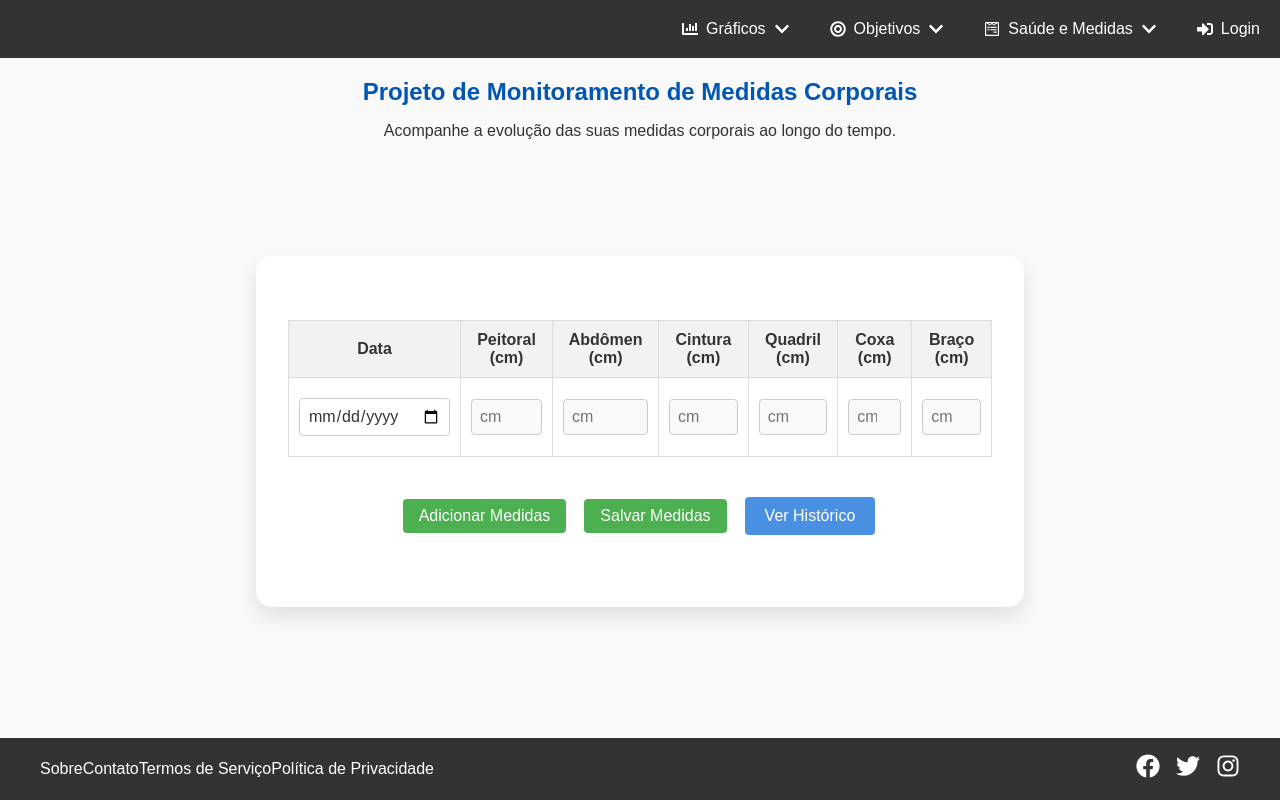
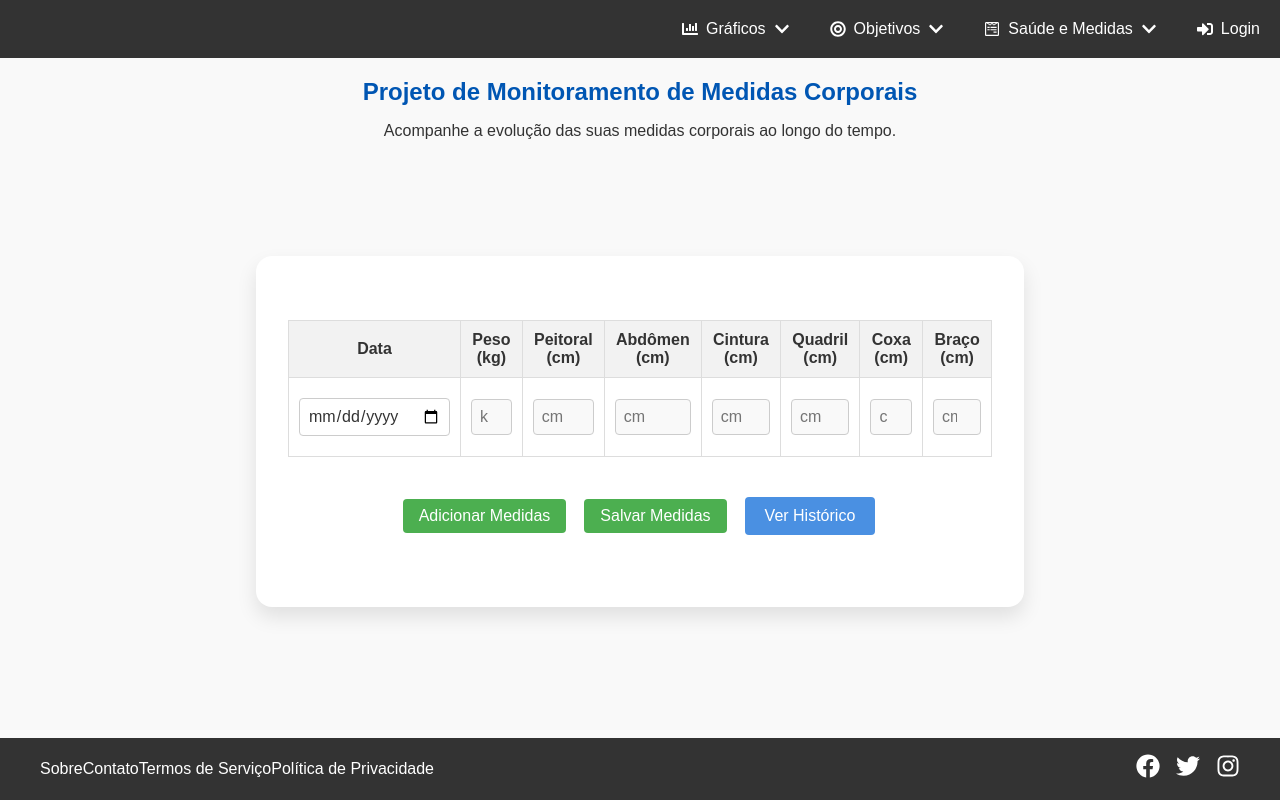
Before and after one commit to mjpfelicia/Monitoramento-de-Medidas-Corporais, a React (Create React App) app: page /Monitoramento-de-Medidas-Corporais/formulario in a window 1280 px wide. Built offline with nearby package versions, Linux system fonts and the light colour scheme.

Commit message:
melhorando a perfoma do componente de salvamento de dados que estava com um erro

```diff
--- a/src/components/FormularioMedidas/FormularioMedidas.js
+++ b/src/components/FormularioMedidas/FormularioMedidas.js
@@ -1,11 +1,12 @@
-import React, { useState, useEffect } from 'react';
-import { useNavigate } from 'react-router-dom';
-import { ToastContainer, toast } from 'react-toastify';
-import 'react-toastify/dist/ReactToastify.css';
+import React, { useState, useEffect } from 'react';  // Adicionando useState e useEffect
+import { useNavigate } from 'react-router-dom'; // Adicionando useNavigate
+import { ToastContainer, toast } from 'react-toastify'; // Adicionando ToastContainer e toast
+import 'react-toastify/dist/ReactToastify.css';  // Importando o CSS do react-toastify
 import './FormularioMedidas.css';
-import Grafico from '../Grafico/Grafico';
-import TabelaMedidas from '../Tabela/Tabela';
-import { obterDados, salvarDados } from '../../services/localStoreService';
+import Grafico from '../Grafico/Grafico';  // Importando o componente Grafico
+import TabelaMedidas from '../Tabela/Tabela';  // Importando o componente TabelaMedidas
+import { obterDados, salvarDados } from '../../services/localStoreService';  // Importando funções do serviço localStoreService
+
 
 const FormularioMedidas = () => {
   const [linhas, setLinhas] = useState([{
@@ -19,14 +20,11 @@ const FormularioMedidas = () => {
     braco: ''
   }]);
   const [medidas, setMedidas] = useState([]);
-  const [mostrarGrafico, setMostrarGrafico] = useState(false);
+  const [mostrarHistórico, setMostrarHistórico] = useState(false);  // Controle do histórico
   const navigate = useNavigate();
 
   useEffect(() => {
     const medidasSalvas = obterDados('medidas');
-
-    console.log({ medidasSalvas });
-
     if (medidasSalvas) {
       setMedidas(medidasSalvas);
     }
@@ -66,22 +64,16 @@ const FormularioMedidas = () => {
   };
 
   const salvarMedidas = () => {
-
-    console.log({ linhas });
     const medidasValidas = linhas.filter(linha =>
       linha.data && linha.peitoral && linha.abdomem && linha.cintura && linha.quadril && linha.coxa && linha.braco
     );
 
-    console.log({ medidasValidas });
-
     if (medidasValidas.length > 0) {
       setMedidas((prevMedidas) => [...prevMedidas, ...medidasValidas]);
       const medidasAntigas = obterDados('medidas');
-
       if (medidasAntigas && medidasAntigas.length > 0) {
         medidasAntigas.forEach(m => medidasValidas.push(m));
       }
-
       salvarDados('medidas', medidasValidas);
       alert('Medidas salvas com sucesso!');
       setLinhas([{
@@ -94,7 +86,6 @@ const FormularioMedidas = () => {
         coxa: '',
         braco: ''
       }]);
-      setMostrarGrafico(true);
     } else {
       alert('Preencha todas as medidas antes de salvar.');
     }
@@ -104,18 +95,12 @@ const FormularioMedidas = () => {
     navigate('/');
   };
 
-  const [mostrarHistórico, setMostrarHistórico] = useState(false);
-
   const mostrarHistóricoMedidas = () => {
     const medidasSalvas = obterDados('medidas');
-
     if (medidasSalvas) {
       setMedidas(medidasSalvas);
-      setMostrarHistórico(mostrarHistórico ? false : true);
-
-      console.log({ mostrarHistórico });
+      setMostrarHistórico(!mostrarHistórico);  // Alterna entre mostrar e esconder o histórico
     } else {
-      //alert('Nenhum histórico de medidas encontrado');
       toast.info('Nenhuma medida registrada ainda!', {
         position: "top-center",
         autoClose: 3000,
@@ -129,7 +114,7 @@ const FormularioMedidas = () => {
 
   return (
     <div className="container-medidas">
-      {!mostrarGrafico && (
+      {!mostrarHistórico && (
         <form id="formulario-medidas">
           <TabelaMedidas
             linhas={linhas}
@@ -158,26 +143,10 @@ const FormularioMedidas = () => {
               Ver Histórico
             </button>
             <div className="container-medidas">
-              {/* Your existing code */}
               <ToastContainer />
             </div>
           </div>
         </form>
-      )}
-
-      {mostrarGrafico && (
-        <div>
-          <Grafico dados={medidas} />
-          <div className="buttons-container">
-            <button
-              type="button"
-              onClick={voltarPagina}
-              className="btn btn-back"
-            >
-              Voltar para Home
-            </button>
-          </div>
-        </div>
       )}
 
       {mostrarHistórico && (
@@ -207,11 +176,26 @@ const FormularioMedidas = () => {
                   <td>{medida.quadril}</td>
                   <td>{medida.coxa}</td>
                   <td>{medida.braco}</td>
-
                 </tr>
               ))}
             </tbody>
           </table>
+        </div>
+      )}
+
+      {/* Gráfico é mostrado quando medidas são salvas */}
+      {!mostrarHistórico && medidas.length > 0 && (
+        <div>
+          <Grafico dados={medidas} />
+          <div className="buttons-container">
+            <button
+              type="button"
+              onClick={voltarPagina}
+              className="btn btn-back"
+            >
+              Voltar para Home
+            </button>
+          </div>
         </div>
       )}
     </div>
--- a/src/components/Tabela/Tabela.js
+++ b/src/components/Tabela/Tabela.js
@@ -6,6 +6,7 @@ const TabelaMedidas = ({ linhas, onInputChange, onKeyDown }) => (
       <thead>
         <tr>
           <th>Data</th>
+          <th>Peso (kg)</th>
           <th>Peitoral (cm)</th>
           <th>Abdômen (cm)</th>
           <th>Cintura (cm)</th>
@@ -23,8 +24,20 @@ const TabelaMedidas = ({ linhas, onInputChange, onKeyDown }) => (
                 name="data"
                 value={linha.data || ""}
                 onChange={(event) => onInputChange(index, event)}
-                onKeyDown={(event) => onKeyDown(event, index)} // Passando a função onKeyDown aqui
+                onKeyDown={(event) => onKeyDown(event, index)}
                 aria-label="Data"
+              />
+            </td>
+            <td>
+              <input
+                type="number"
+                name="peso"
+                value={linha.peso || ""}
+                onChange={(event) => onInputChange(index, event)}
+                onKeyDown={(event) => onKeyDown(event, index)}
+                aria-label="Peso"
+                placeholder="kg"
+                min="0"
               />
             </td>
             <td>
@@ -33,7 +46,7 @@ const TabelaMedidas = ({ linhas, onInputChange, onKeyDown }) => (
                 name="peitoral"
                 value={linha.peitoral || ""}
                 onChange={(event) => onInputChange(index, event)}
-                onKeyDown={(event) => onKeyDown(event, index)} // Passando a função onKeyDown aqui
+                onKeyDown={(event) => onKeyDown(event, index)}
                 aria-label="Peitoral"
                 placeholder="cm"
                 min="0"
@@ -45,7 +58,7 @@ const TabelaMedidas = ({ linhas, onInputChange, onKeyDown }) => (
                 name="abdomem"
                 value={linha.abdomem || ""}
                 onChange={(event) => onInputChange(index, event)}
-                onKeyDown={(event) => onKeyDown(event, index)} // Passando a função onKeyDown aqui
+                onKeyDown={(event) => onKeyDown(event, index)}
                 aria-label="Abdômen"
                 placeholder="cm"
                 min="0"
@@ -57,7 +70,7 @@ const TabelaMedidas = ({ linhas, onInputChange, onKeyDown }) => (
                 name="cintura"
                 value={linha.cintura || ""}
                 onChange={(event) => onInputChange(index, event)}
-                onKeyDown={(event) => onKeyDown(event, index)} // Passando a função onKeyDown aqui
+                onKeyDown={(event) => onKeyDown(event, index)}
                 aria-label="Cintura"
                 placeholder="cm"
                 min="0"
@@ -69,7 +82,7 @@ const TabelaMedidas = ({ linhas, onInputChange, onKeyDown }) => (
                 name="quadril"
                 value={linha.quadril || ""}
                 onChange={(event) => onInputChange(index, event)}
-                onKeyDown={(event) => onKeyDown(event, index)} // Passando a função onKeyDown aqui
+                onKeyDown={(event) => onKeyDown(event, index)}
                 aria-label="Quadril"
                 placeholder="cm"
                 min="0"
@@ -81,7 +94,7 @@ const TabelaMedidas = ({ linhas, onInputChange, onKeyDown }) => (
                 name="coxa"
                 value={linha.coxa || ""}
                 onChange={(event) => onInputChange(index, event)}
-                onKeyDown={(event) => onKeyDown(event, index)} // Passando a função onKeyDown aqui
+                onKeyDown={(event) => onKeyDown(event, index)}
                 aria-label="Coxa"
                 placeholder="cm"
                 min="0"
@@ -93,7 +106,7 @@ const TabelaMedidas = ({ linhas, onInputChange, onKeyDown }) => (
                 name="braco"
                 value={linha.braco || ""}
                 onChange={(event) => onInputChange(index, event)}
-                onKeyDown={(event) => onKeyDown(event, index)} // Passando a função onKeyDown aqui
+                onKeyDown={(event) => onKeyDown(event, index)}
                 aria-label="Braço"
                 placeholder="cm"
                 min="0"
```
